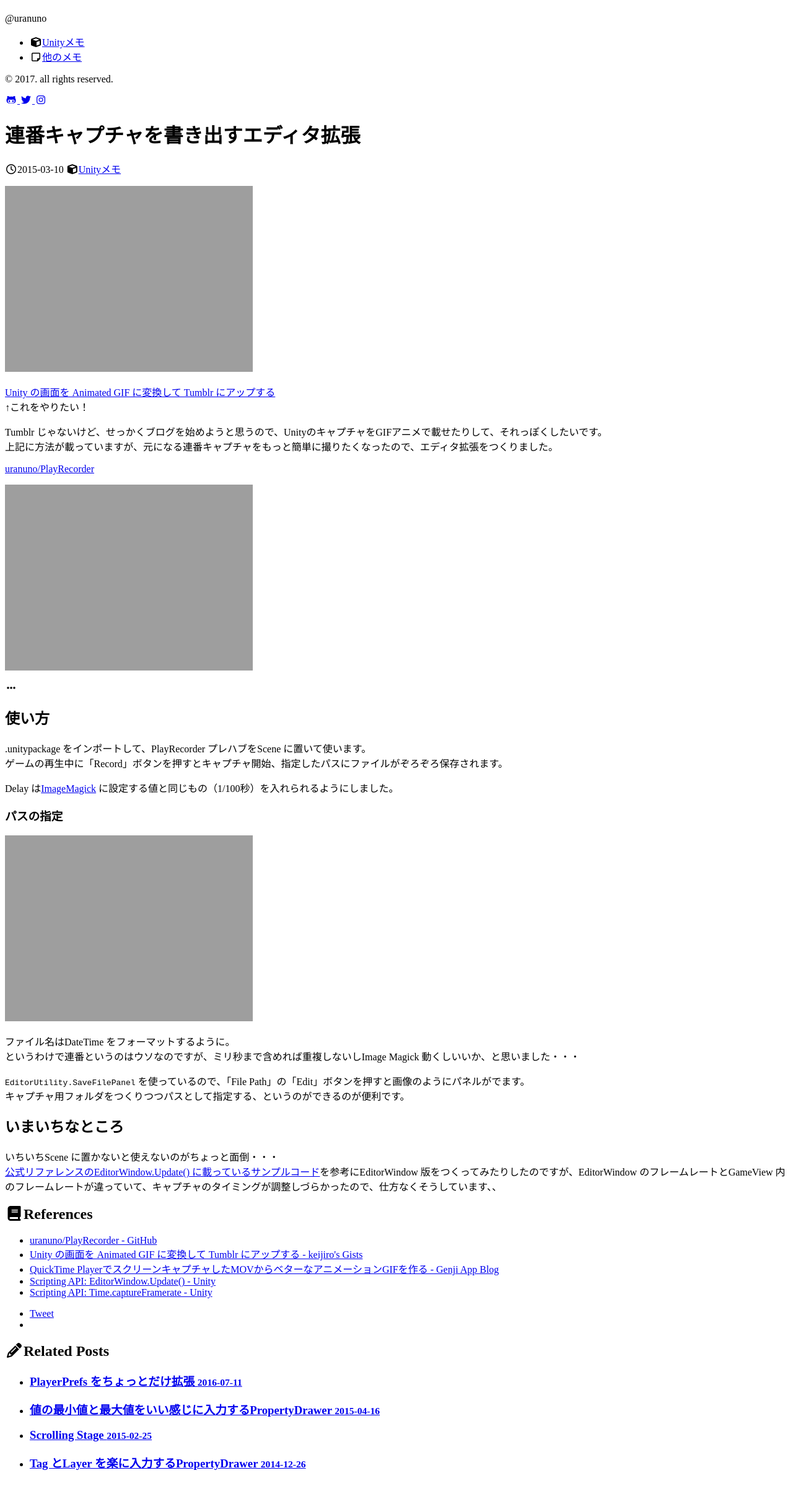
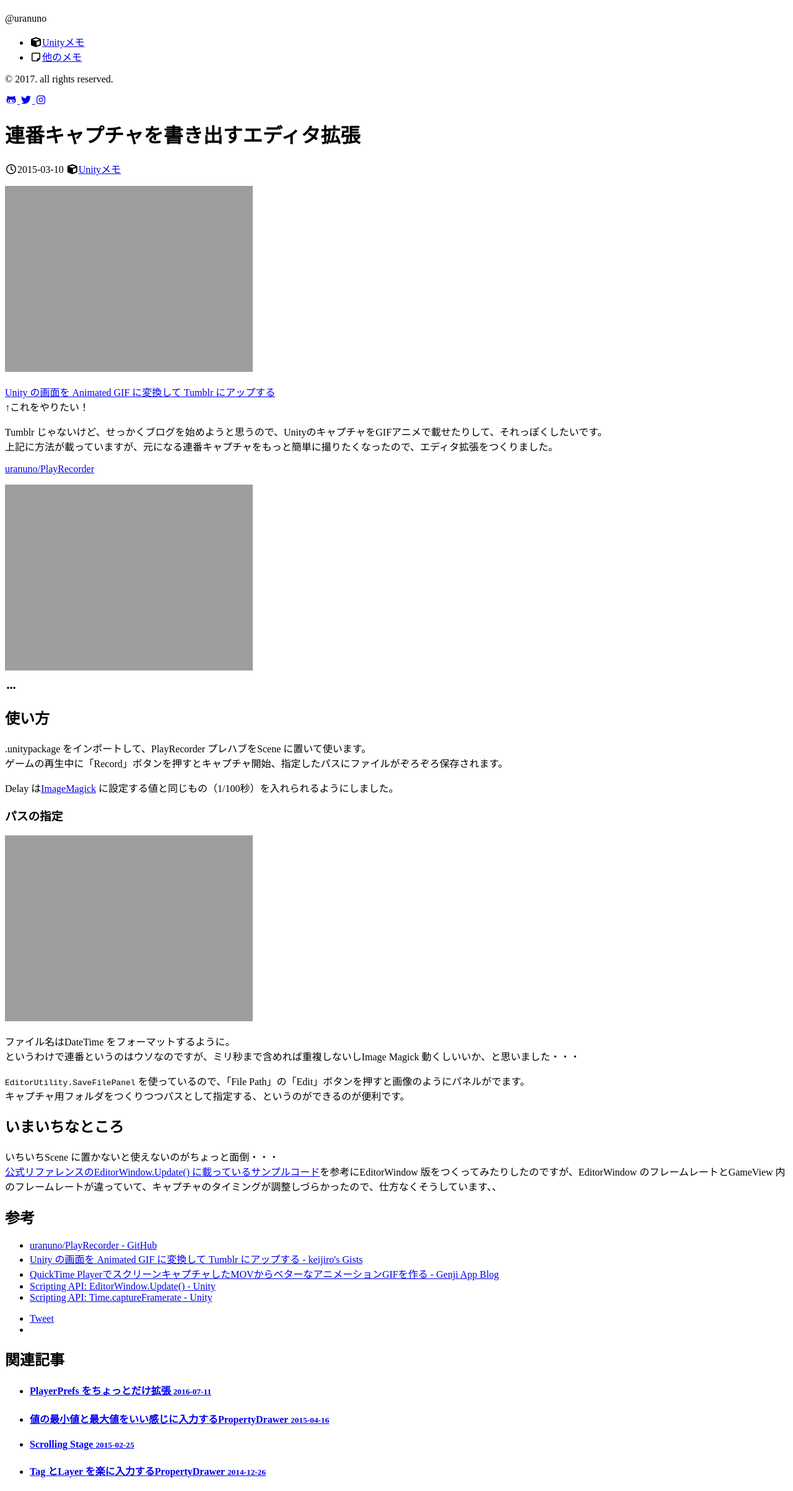
Before and after one commit to uranuno/uranuno.github.io, a Jekyll site: the page built from _posts/2015-03-10-play-recorder.md, in a window 1280 px wide. Shown: the whole page at 62% size. Built offline with Jekyll 4.4.1, drawn with Linux system fonts in a browser that asks for light colours; nearby versions of some CDN libraries; a script that is not in the unit is left out; comment, search, counter and statistics services are not loaded.

Commit message:
関連記事のタイトルを小さく

```diff
--- a/_includes/related-posts.html
+++ b/_includes/related-posts.html
@@ -4,12 +4,12 @@
   {% for post in posts limit:limit %}
   {% if post.hidden != true or include.showhidden %}
   <li>
-      <h3>
+      <h4>
       <a href="{{ post.url }}">
         {{ post.title }}
         <small>{{ post.date | date: "%Y-%m-%d" }}</small>
       </a>
-      </h3>
+      </h4>
   </li>
   {% endif %}
   {% endfor %}
--- a/_layouts/group.html
+++ b/_layouts/group.html
@@ -3,7 +3,7 @@ layout: default
 ---
 
 <div class="page">
-<h1 class="page-title"><i class="fa fa-{{ page.icon }} fa-fw"></i>{{ page.title }}</h1>
+<h2 class="page-title"><i class="fa fa-{{ page.icon }} fa-fw"></i>{{ page.title }}</h2>
 <div class="related">
   {% assign posts = site.categories[page.category] %}
   {% include related-posts.html posts = posts showhidden = true %}
--- a/_layouts/post.html
+++ b/_layouts/post.html
@@ -13,7 +13,7 @@ layout: default
 
   {% if page.refs.size > 0 %}
   <!-- References -->
-  <h2 class="refs-title"><i class="fa fa-book fa-fw"></i>References</h2>
+  <h2 class="refs-title">参考</h2>
   <ul>
     {% for reference in page.refs %}
     <li><a href="{{ reference.url }}" target="_blank" class="{{ reference.class }}">{{ reference.title[0] }}{% if reference.title.size > 1 %} - {{ reference.title[1] }}{% endif %}</a></li>
@@ -28,7 +28,7 @@ layout: default
 {% assign related_posts = site.related_posts | where:"category", page.categories[0] %}
 {% if related_posts.size > 0 %}
 <div class="related">
-  <h2><i class="fa fa-pencil fa-fw"></i>Related Posts</h2>
+  <h2>関連記事</h2>
   {% include related-posts.html posts = related_posts limit = 4 %}
 </div>
 {% endif %}
--- a/assets/css/nunomemo.css
+++ b/assets/css/nunomemo.css
@@ -179,6 +179,9 @@ a:hover small {
 }
 
 /* Related Posts */
+.related {
+  padding-top: 1rem;
+}
 .related-posts li a:hover,
 .related-posts li a:focus {
   text-decoration: underline;
```
